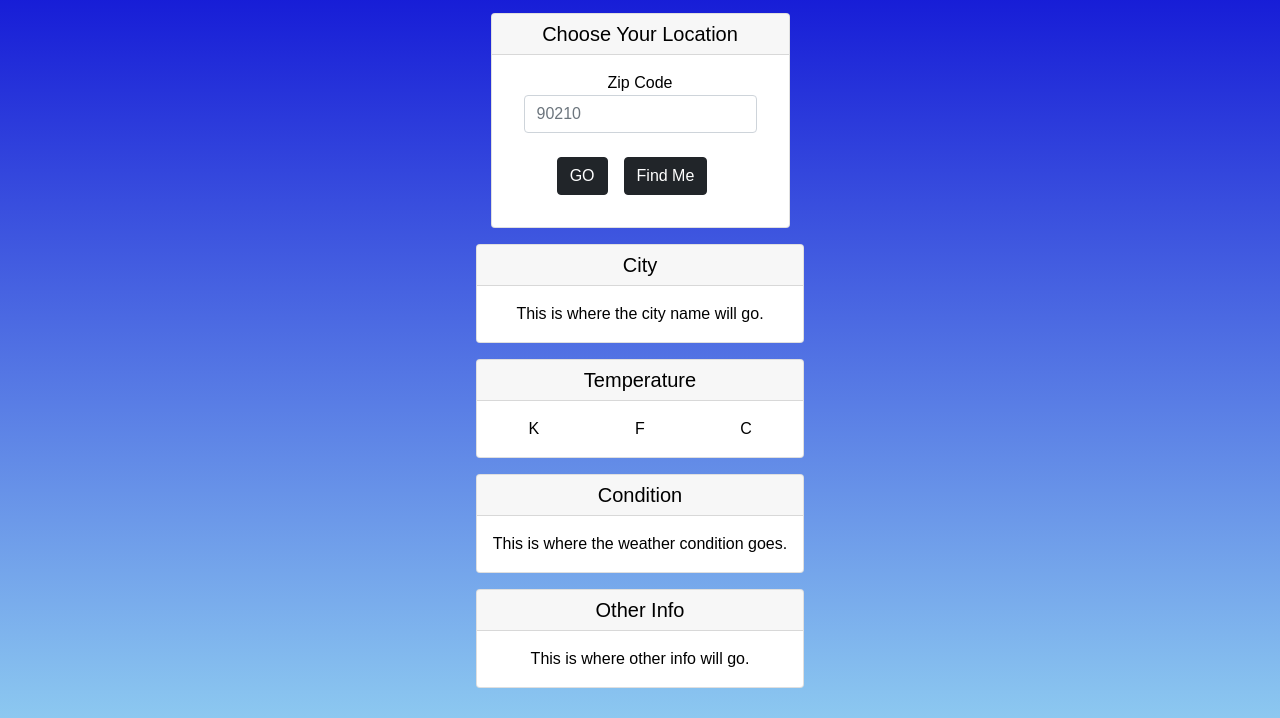
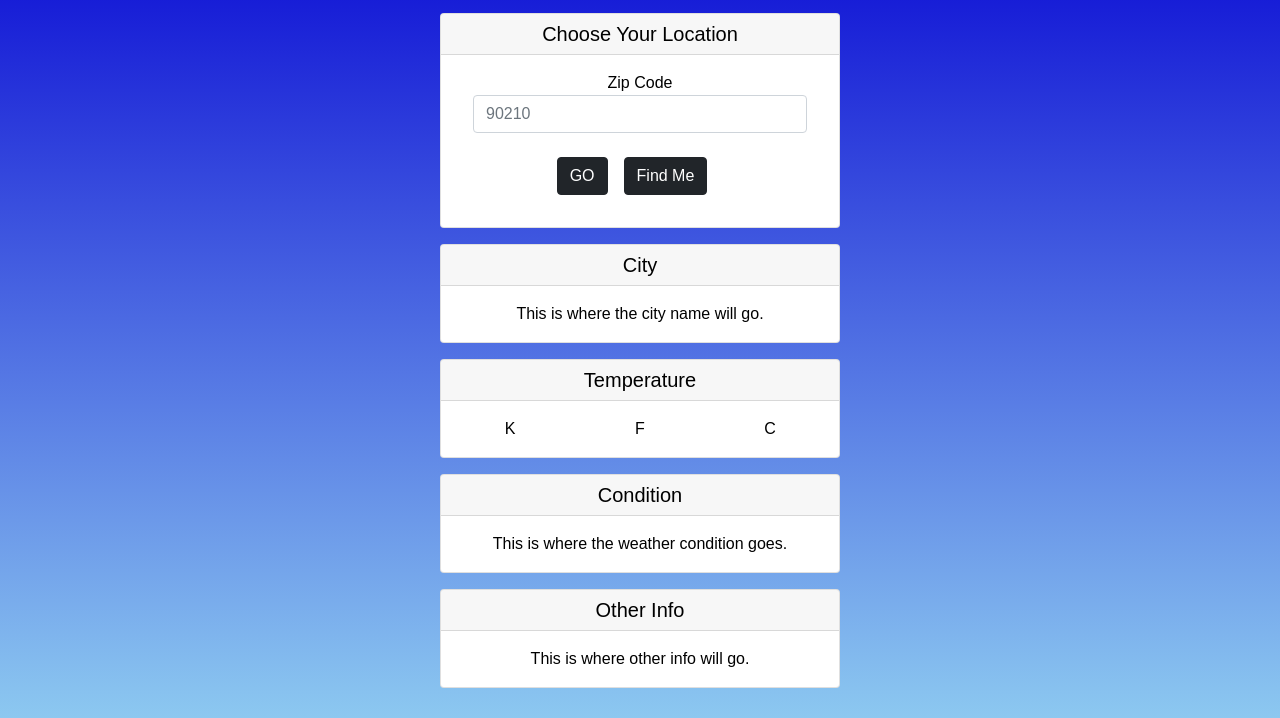
Before and after one commit to anthony-devarti/weatherapp, a website: page index.html in a window 1280 px wide. Shown: the part 82-800 px from the top of the page. Drawn offline with nearby package versions, Linux system fonts and the light colour scheme.

Commit message:
got the card sizing to work the way I like

```diff
--- a/index.html
+++ b/index.html
@@ -29,7 +29,7 @@
     </div>
 
 
-    <div class="text-center min-width: 80%"> <!--Why is this shrinking the width down?-->
+    <div class="text-center mw-80"> <!--Why is this shrinking the width down?-->
         <div class="card m-3">
             <h5 class="card-header">City</h5>
             <div class="card-body">
--- a/style.css
+++ b/style.css
@@ -18,3 +18,7 @@ h1 {
     font-size: 40px;
     font-family: sans-serif;
 }
+
+.card {
+    min-width: 400px;
+}
```
